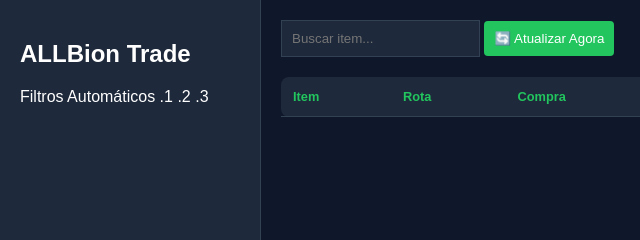
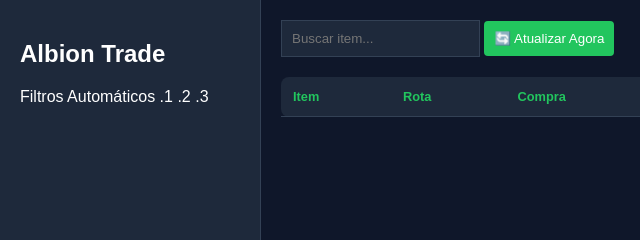
Before and after one commit to yNegoh/Albion-Trade-Pro, a plain HTML site: page albion-trade-pro/frontend/index.html in a window 1280 px wide. Shown: the top 240 px of the page, 0-640 px from the left. Drawn offline with Linux system fonts and the light colour scheme; no server answers.

Commit message:
Update index.html

```diff
--- a/albion-trade-pro/frontend/index.html
+++ b/albion-trade-pro/frontend/index.html
@@ -18,7 +18,7 @@
     </style>
 </head>
 <body>
-    <div class="sidebar"><h2>ALLBion Trade</h2><p>Filtros Automáticos .1 .2 .3</p></div>
+    <div class="sidebar"><h2>Albion Trade</h2><p>Filtros Automáticos .1 .2 .3</p></div>
     <div class="main">
         <div style="margin-bottom: 20px;">
             <input type="text" id="search" placeholder="Buscar item..." oninput="render()" style="padding:10px; background:#1e293b; color:white; border:1px solid #334155">
```
